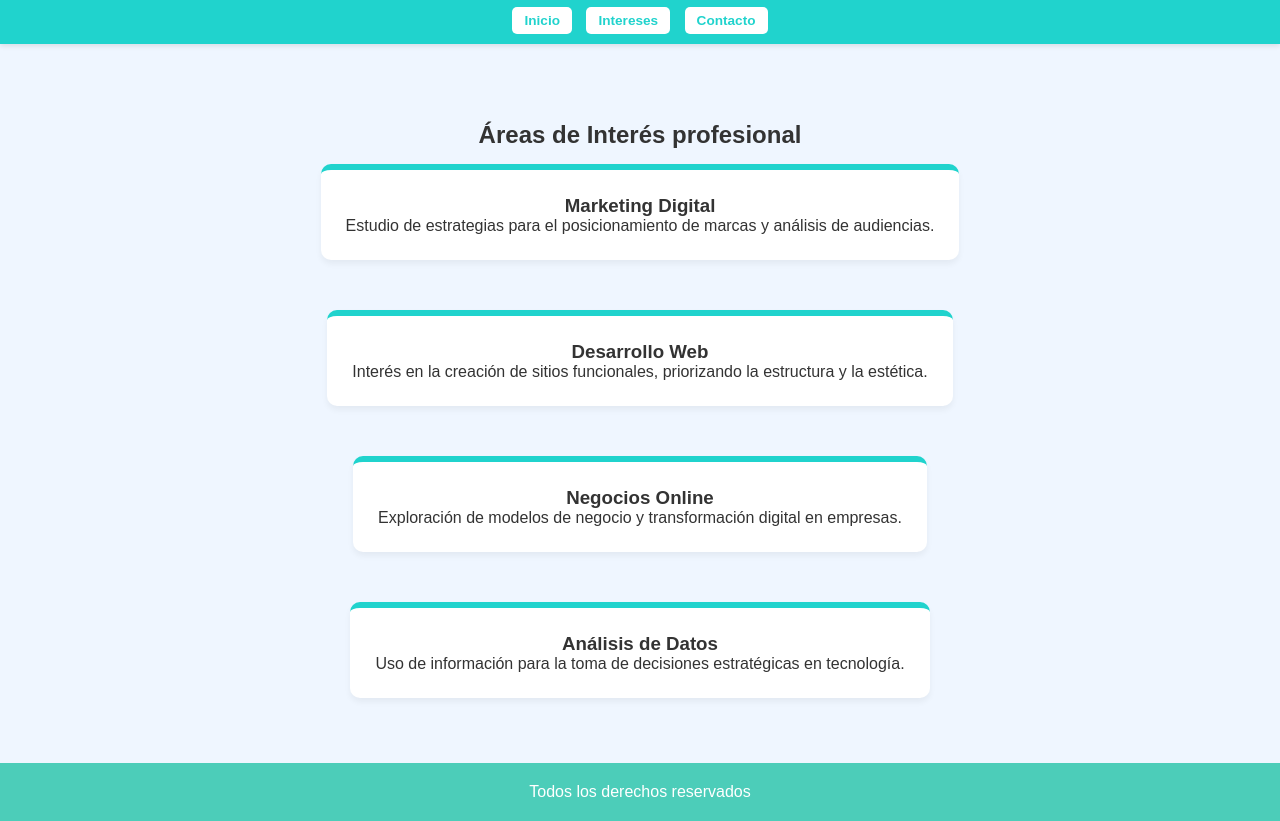
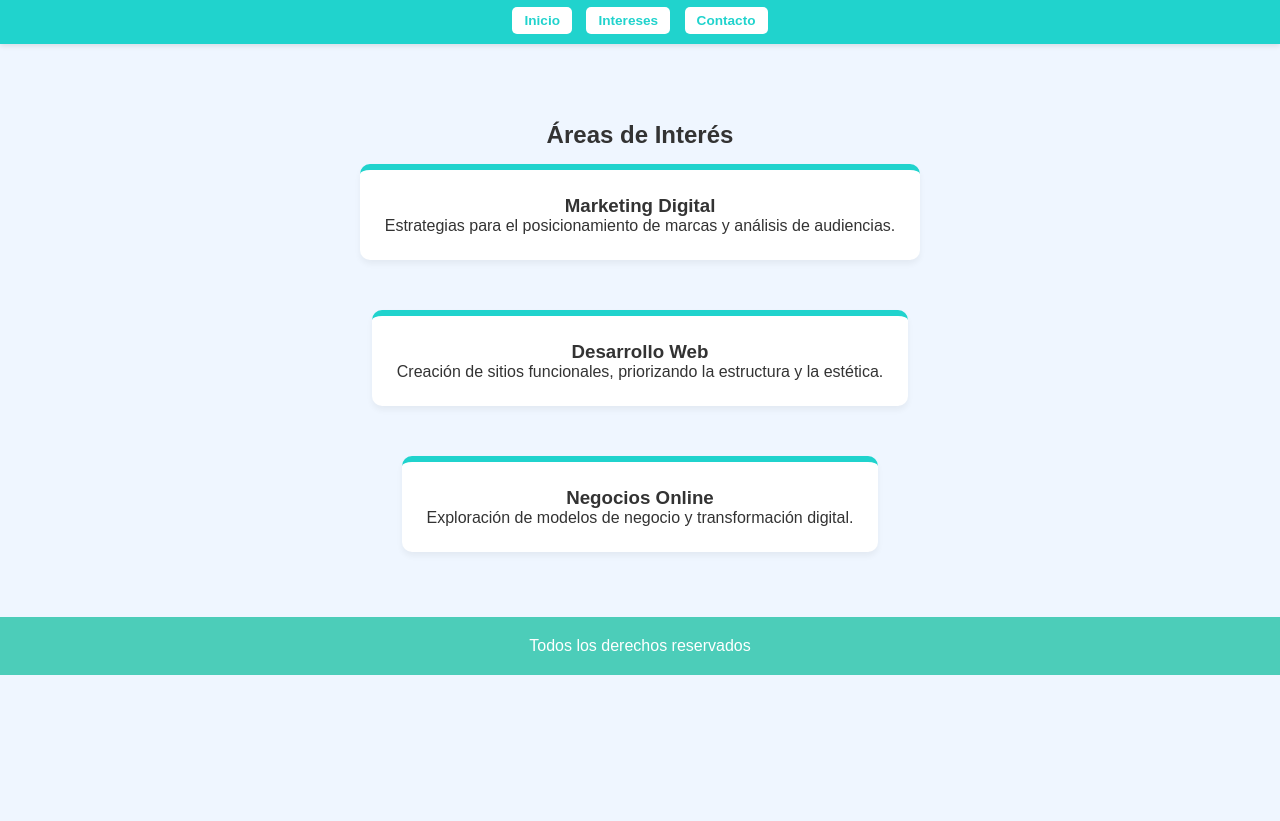
Before and after one commit to ColomboJulieta-uade/WebResponsiveColombo, a plain HTML site: page intereses.html in a window 1280 px wide. Shown: the part 39-860 px from the top of the page. After the commit the page ends 800 px from the top, so only its background shows below. Drawn offline with Linux system fonts and the light colour scheme.

Commit message:
Update intereses.html

```diff
--- a/intereses.html
+++ b/intereses.html
@@ -18,23 +18,19 @@
         </nav>
     </header>
     <main>
-        <h2>Áreas de Interés profesional</h2>
+        <h2>Áreas de Interés</h2>
         <div class="contenedor-intereses">
             <div class="tarjeta">
                 <h3>Marketing Digital</h3>
-                <p>Estudio de estrategias para el posicionamiento de marcas y análisis de audiencias.</p>
+                <p>Estrategias para el posicionamiento de marcas y análisis de audiencias.</p>
             </div>
             <div class="tarjeta">
                 <h3>Desarrollo Web</h3>
-                <p>Interés en la creación de sitios funcionales, priorizando la estructura y la estética.</p>
+                <p>Creación de sitios funcionales, priorizando la estructura y la estética.</p>
             </div>
             <div class="tarjeta">
                 <h3>Negocios Online</h3>
-                <p>Exploración de modelos de negocio y transformación digital en empresas.</p>
-            </div>
-            <div class="tarjeta">
-                <h3>Análisis de Datos</h3>
-                <p>Uso de información para la toma de decisiones estratégicas en tecnología.</p>
+                <p>Exploración de modelos de negocio y transformación digital.</p>
             </div>
         </div>
     </main>
```
